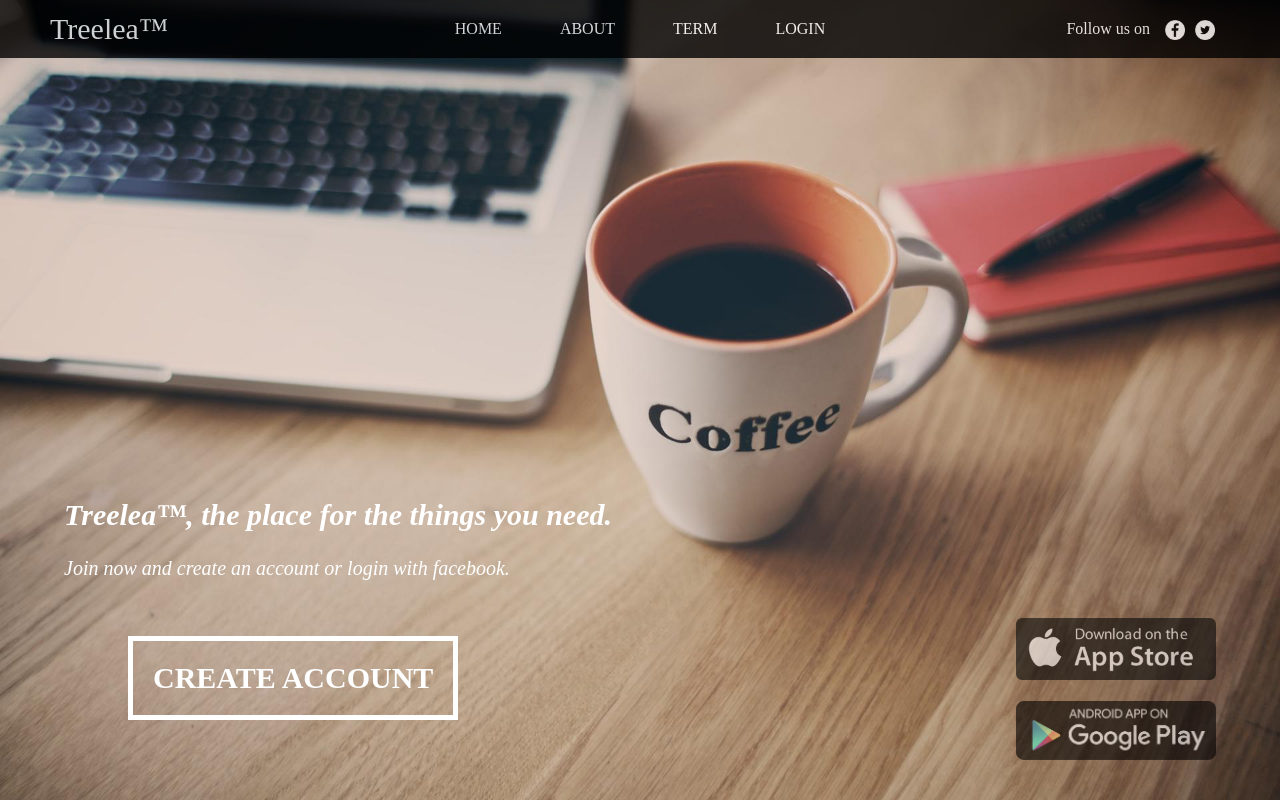
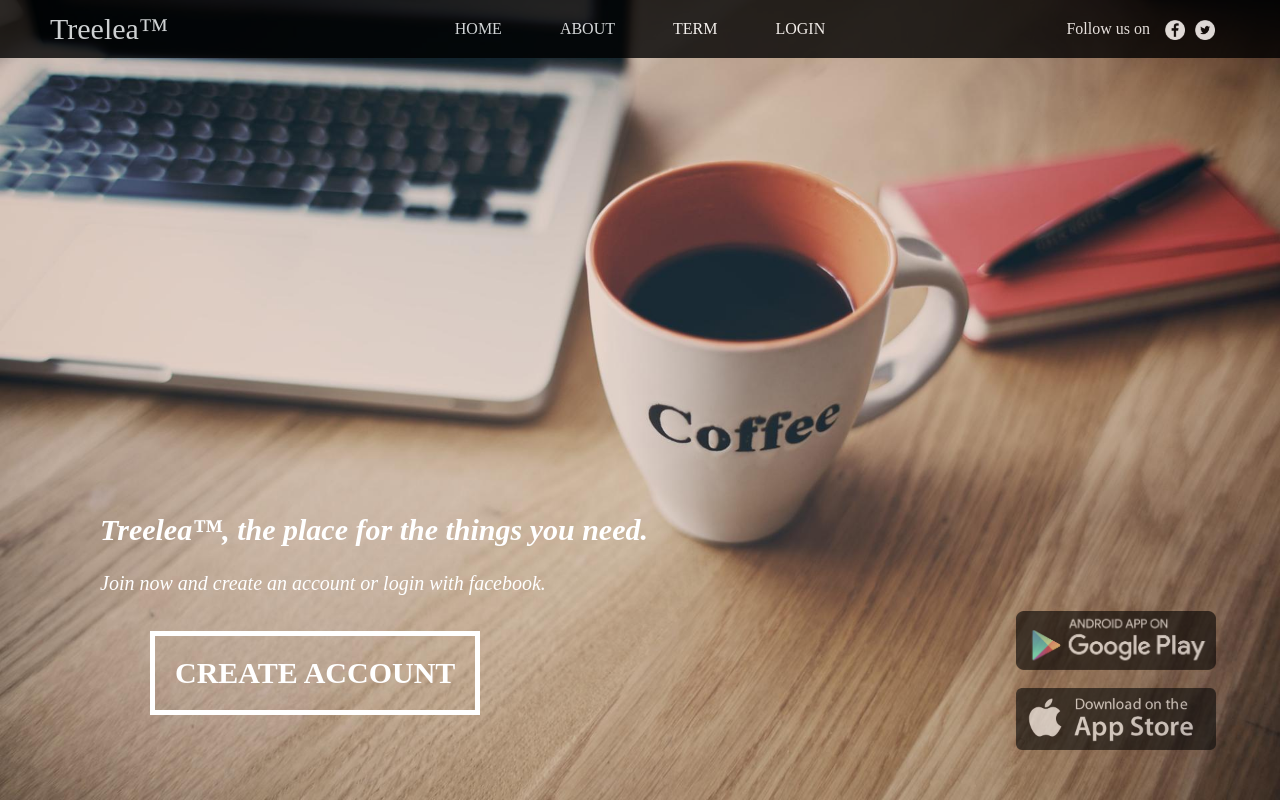
Before and after one commit to vicmoh/vicmoh.github.io, a PHP site: page /Treelea/index.html in a window 1280 px wide, after a click on "HOME". Run offline with PHP 8.4, Linux system fonts and the light colour scheme.

Commit message:
welcome for mobile

```diff
--- a/Treelea/style.css
+++ b/Treelea/style.css
@@ -158,8 +158,8 @@ input{
     color: white;
     border: 5px solid white;
     position: absolute;
-    left: 10%;
-    bottom: 10%;
+    left: 150px;
+    bottom: 85px;
     padding: 20px;
     font-size: 30px;
     font-weight: 700;
@@ -175,11 +175,11 @@ input{
     color: white;
     position: absolute;
     font-size: 125%;
-    left: 5%;
-    bottom: 25%;
+    left: 100px;
+    bottom: 185px;
 }
 .android{
-    bottom: 5%;
+    bottom: 130px;
     /*default spot*/
     opacity: 0.6;
     width: 200px;
@@ -187,7 +187,7 @@ input{
     right: 5%;
 }
 .ios{
-    bottom: 15%;
+    bottom: 50px;
     /*default spot*/
     opacity: 0.6;
     width: 200px;
```
